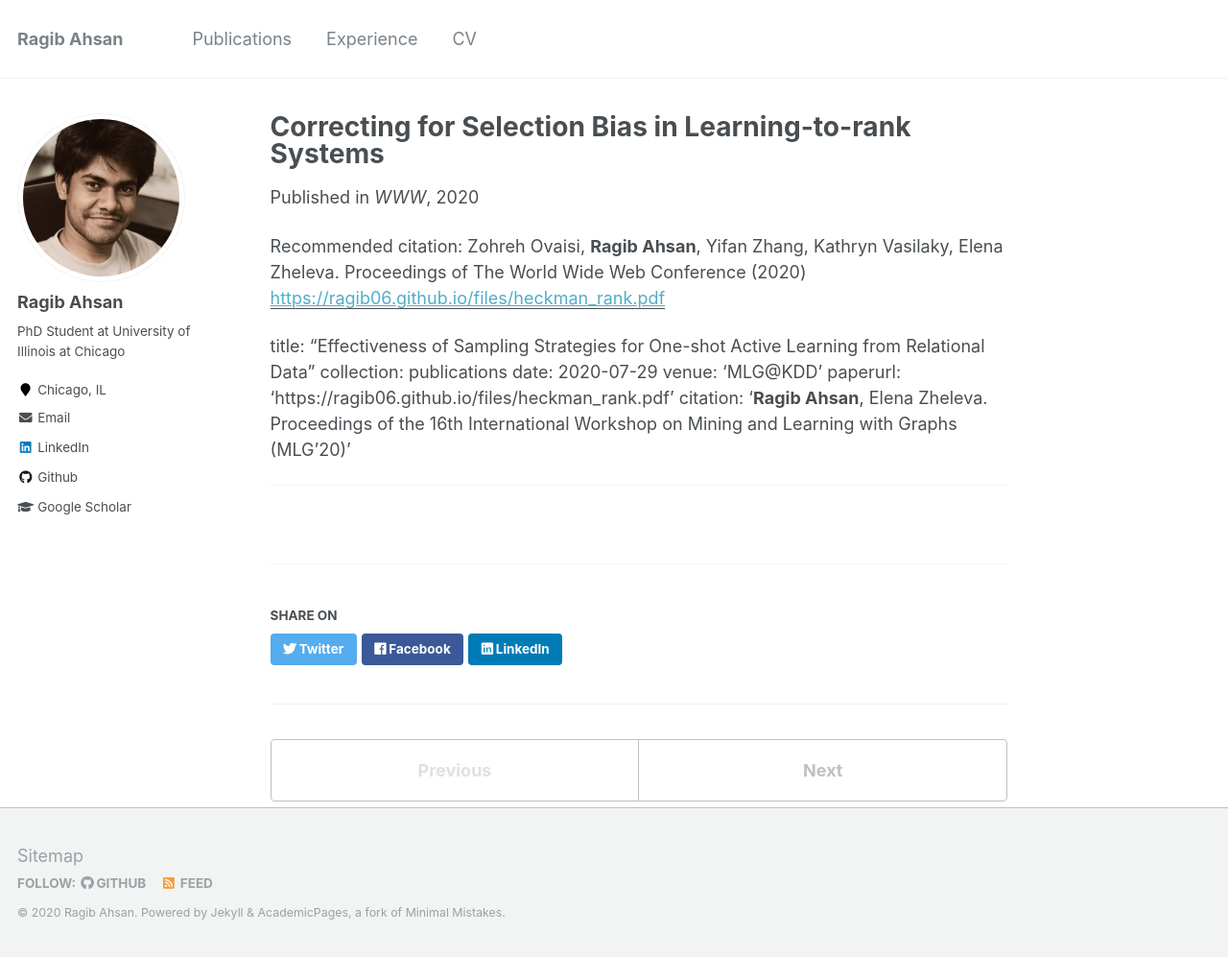
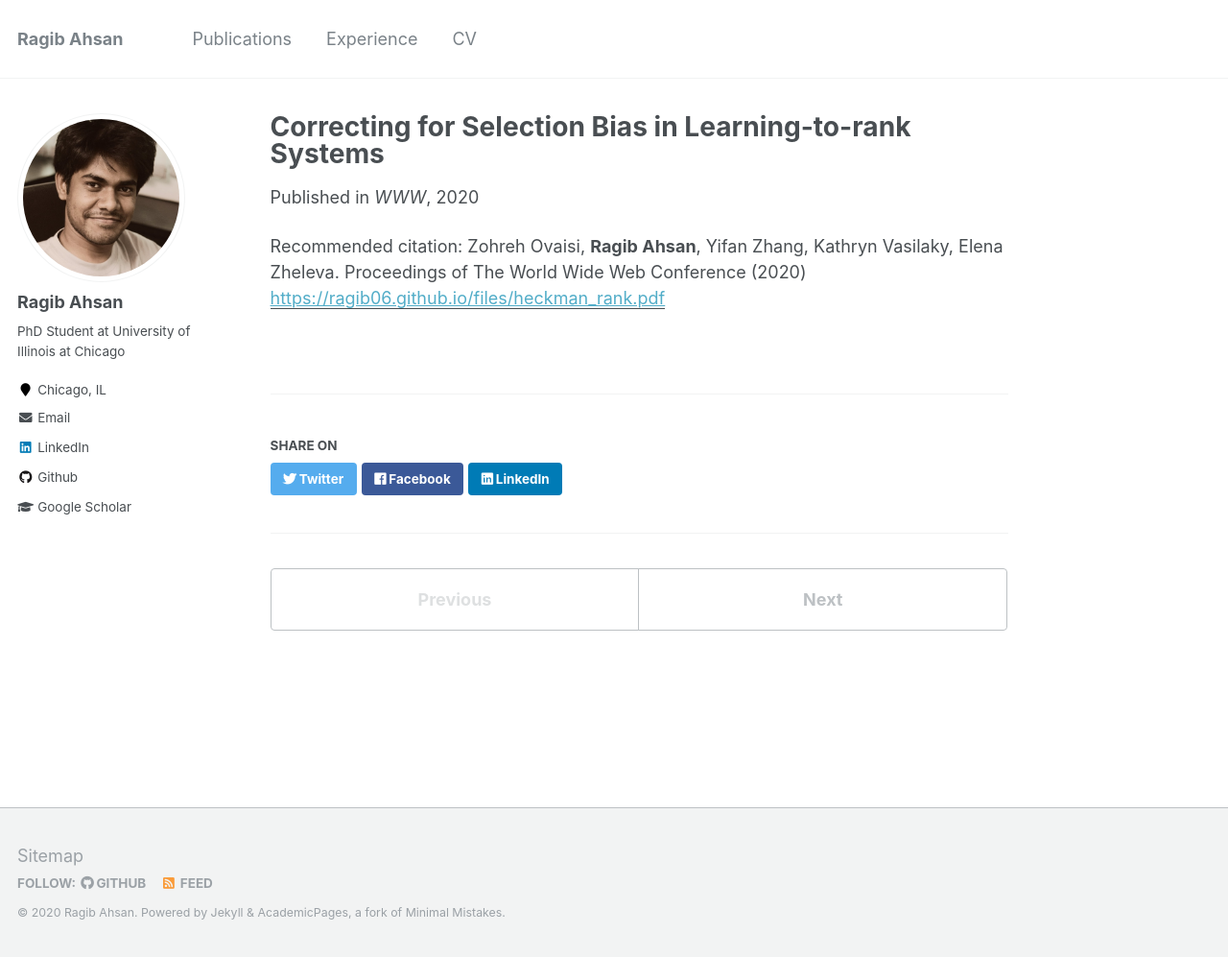
Before and after one commit to ragib06/ragib06.github.io, a Jekyll site: the page built from _publications/2020-01-10-heckman-rank.md, in a window 1280 px wide and 997 px high. Shown: the whole window at 96% size. Built offline with Jekyll 4.4.1, drawn with Linux system fonts in a browser that asks for light colours.

Commit message:
Update 2020-01-10-heckman-rank.md

```diff
--- a/_publications/2020-01-10-heckman-rank.md
+++ b/_publications/2020-01-10-heckman-rank.md
@@ -7,11 +7,3 @@ paperurl: 'https://ragib06.github.io/files/heckman_rank.pdf'
 citation: 'Zohreh Ovaisi, <b>Ragib Ahsan</b>, Yifan Zhang, Kathryn Vasilaky, Elena Zheleva. Proceedings of The World Wide Web Conference (2020)'
 
 ---
-title: "Effectiveness of Sampling Strategies for One-shot Active Learning from Relational Data"
-collection: publications
-date: 2020-07-29
-venue: 'MLG@KDD'
-paperurl: 'https://ragib06.github.io/files/heckman_rank.pdf'
-citation: '<b>Ragib Ahsan</b>, Elena Zheleva. Proceedings of the 16th International Workshop on Mining and Learning with Graphs (MLG'20)'
-
----
```
